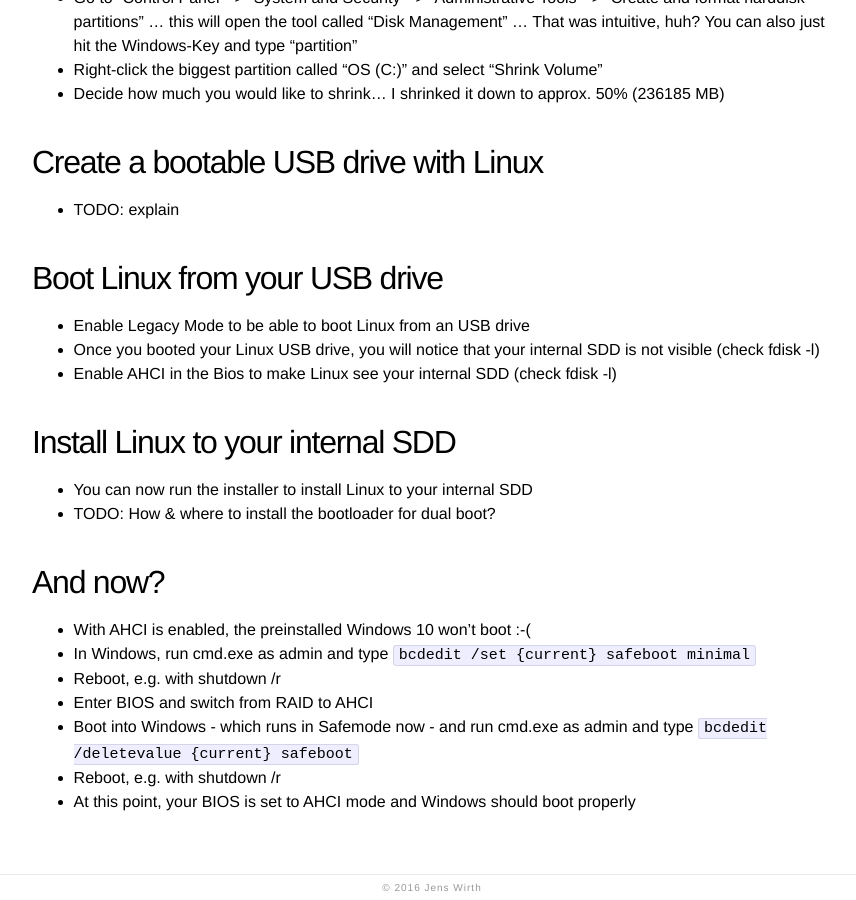
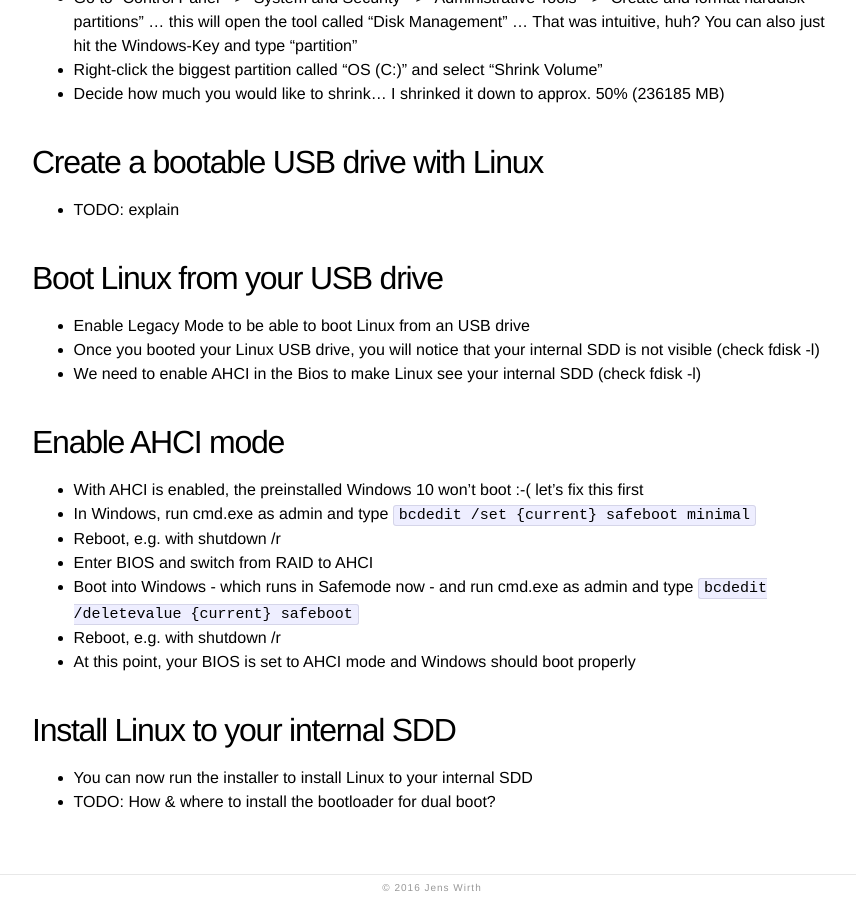
Before and after one commit to jewirth/jewirth.github.io, a Jekyll site: the page built from _posts/2018-07-25-Linux-on-Dell-XPS-15-9570-(2018).markdown, in a window 1280 px wide and 900 px high, scrolled down 872 px. Shown: the whole window, without its empty margins (208-1064 px from the left). Built offline with Jekyll 4.4.1, drawn with Linux system fonts in a browser that asks for light colours.

Commit message:
Update 2018-07-25-Linux-on-Dell-XPS-15-9570-(2018).markdown

````diff
--- a/_posts/2018-07-25-Linux-on-Dell-XPS-15-9570-(2018).markdown
+++ b/_posts/2018-07-25-Linux-on-Dell-XPS-15-9570-(2018).markdown
@@ -33,17 +33,17 @@ I recently bought a Dell XPS 15 9570 (2018). These are my notes for setting up a
 # Boot Linux from your USB drive
 - Enable Legacy Mode to be able to boot Linux from an USB drive
 - Once you booted your Linux USB drive, you will notice that your internal SDD is not visible (check fdisk -l)
-- Enable AHCI in the Bios to make Linux see your internal SDD (check fdisk -l)
+- We need to enable AHCI in the Bios to make Linux see your internal SDD (check fdisk -l)
 
-# Install Linux to your internal SDD
-- You can now run the installer to install Linux to your internal SDD
-- TODO: How & where to install the bootloader for dual boot?
-
-# And now?
-- With AHCI is enabled, the preinstalled Windows 10 won't boot :-(
+# Enable AHCI mode
+- With AHCI is enabled, the preinstalled Windows 10 won't boot :-( let's fix this first
 - In Windows, run cmd.exe as admin and type ```bcdedit /set {current} safeboot minimal```
 - Reboot, e.g. with shutdown /r
 - Enter BIOS and switch from RAID to AHCI
 - Boot into Windows - which runs in Safemode now - and run cmd.exe as admin and type ```bcdedit /deletevalue {current} safeboot```
 - Reboot, e.g. with shutdown /r
 - At this point, your BIOS is set to AHCI mode and Windows should boot properly
+
+# Install Linux to your internal SDD
+- You can now run the installer to install Linux to your internal SDD
+- TODO: How & where to install the bootloader for dual boot?
````
